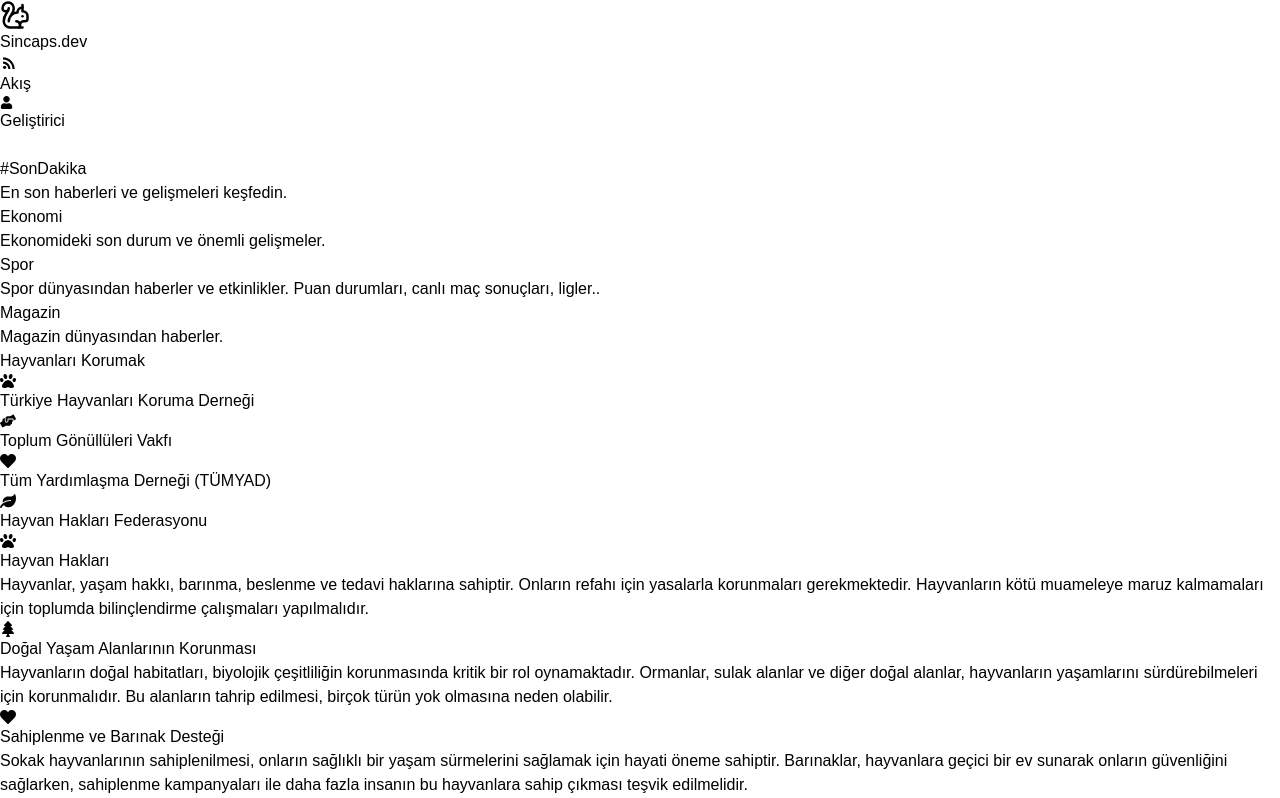
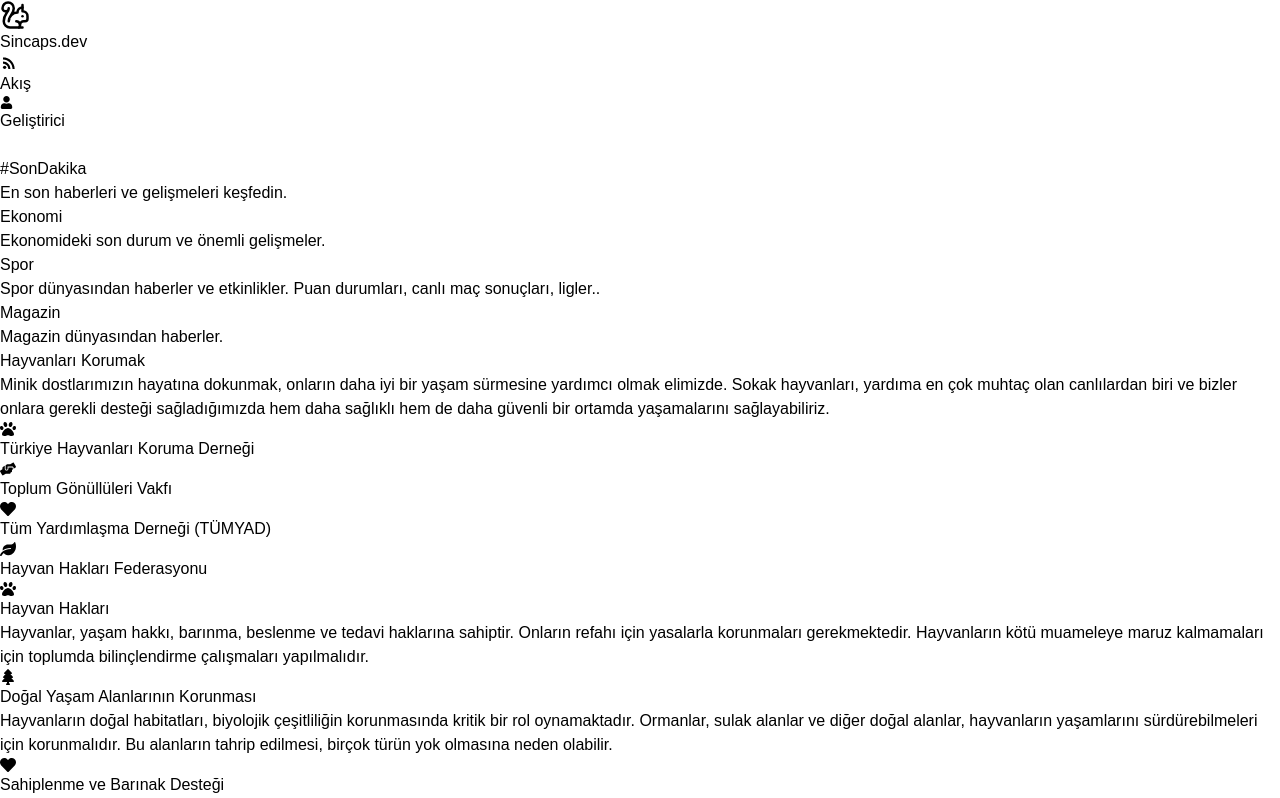
Before and after one commit to mustafakaracuha/sincaps.dev, a Next.js app: page /protecting-animals in a window 1280 px wide. Shown: the top 798 px of the page. Built offline with nearby package versions, Linux system fonts and the light colour scheme.

Commit message:
düzenleme

```diff
--- a/src/app/protecting-animals/page.jsx
+++ b/src/app/protecting-animals/page.jsx
@@ -3,6 +3,7 @@
 import React from "react";
 import { motion } from "framer-motion";
 import { FaPaw, FaTree, FaHeart, FaHands, FaDog, FaCat, FaDove, FaHandsHelping, FaLeaf } from "react-icons/fa";
+import { BiSolidDonateHeart } from "react-icons/bi";
 
 function AnimalProtectionPage() {
     const animalProtectionTopics = [
@@ -86,7 +87,12 @@
     return (
         <motion.div initial={{ opacity: 0, y: 10 }} animate={{ opacity: 1, y: 0 }} transition={{ duration: 0.3, delay: 0.1 }} className="w-full h-full overflow-auto pb-24 px-10 max-sm:px-5 py-8">
             <h1 className="text-xl max-sm:text-[16px] flex items-center justify-between gap-4 font-semibold text-gray-600 text-start mb-4">Hayvanları Korumak</h1>
-            <div className="grid grid-cols-1 max-sm:grid-cols-2 lg:grid-cols-4 gap-4 mt-6 mb-6">
+            <p className="text-gray-500 text-[15px] max-sm:text-[14px] flex items-center gap-2">
+                Minik dostlarımızın hayatına dokunmak, onların daha iyi bir yaşam sürmesine yardımcı olmak elimizde. Sokak hayvanları, yardıma en çok muhtaç olan canlılardan biri ve bizler onlara
+                gerekli desteği sağladığımızda hem daha sağlıklı hem de daha güvenli bir ortamda yaşamalarını sağlayabiliriz.
+            </p>
+
+            <div className="grid grid-cols-1 max-sm:grid-cols-2 md:grid-cols-2 lg:grid-cols-4 gap-4 mt-6 mb-6">
                 {donationSites.map((site, index) => (
                     <a href={site.url} target="_blank" key={index} className={`p-4 rounded-lg flex items-center transition-shadow duration-300 ${site.color}`}>
                         <div className="flex items-center">
```
